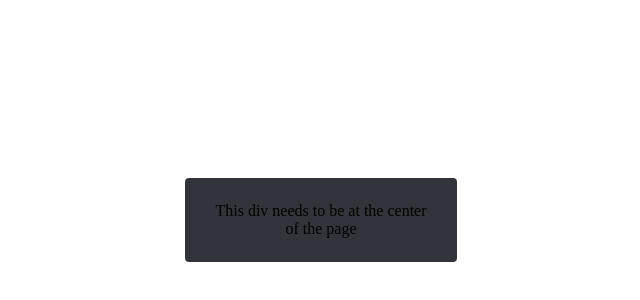
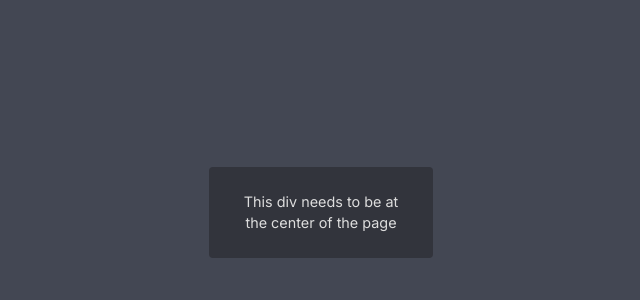
Before and after one commit to eltoro0815/center-a-div, a plain HTML site: page index.html in a window 1280 px wide. Shown: the part 188-488 px from the top of the page, without its empty margins (319-959 px from the left). Drawn offline with nearby package versions, Linux system fonts and the light colour scheme; the site is published under a folder, as on GitHub Pages, so addresses that start at the root find nothing.

Commit message:
corrected path to CSS file

```diff
--- a/index.html
+++ b/index.html
@@ -5,7 +5,7 @@
     <meta http-equiv="X-UA-Compatible" content="IE=edge" />
     <meta name="viewport" content="width=device-width, initial-scale=1.0" />
     <title>Center a div</title>
-    <link rel="stylesheet" href="/base.css" />
+    <link rel="stylesheet" href="./base.css" />
     <style>
       section {
         width: 100%;
```
